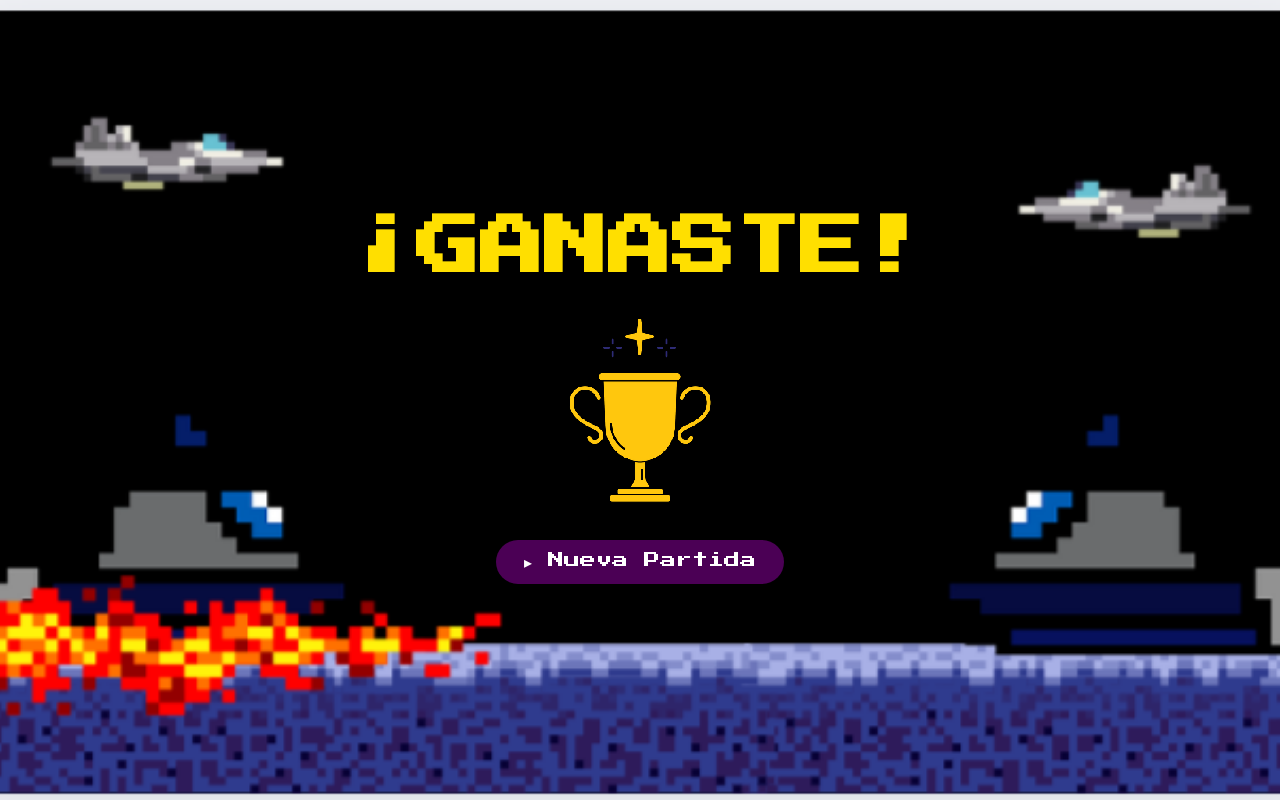
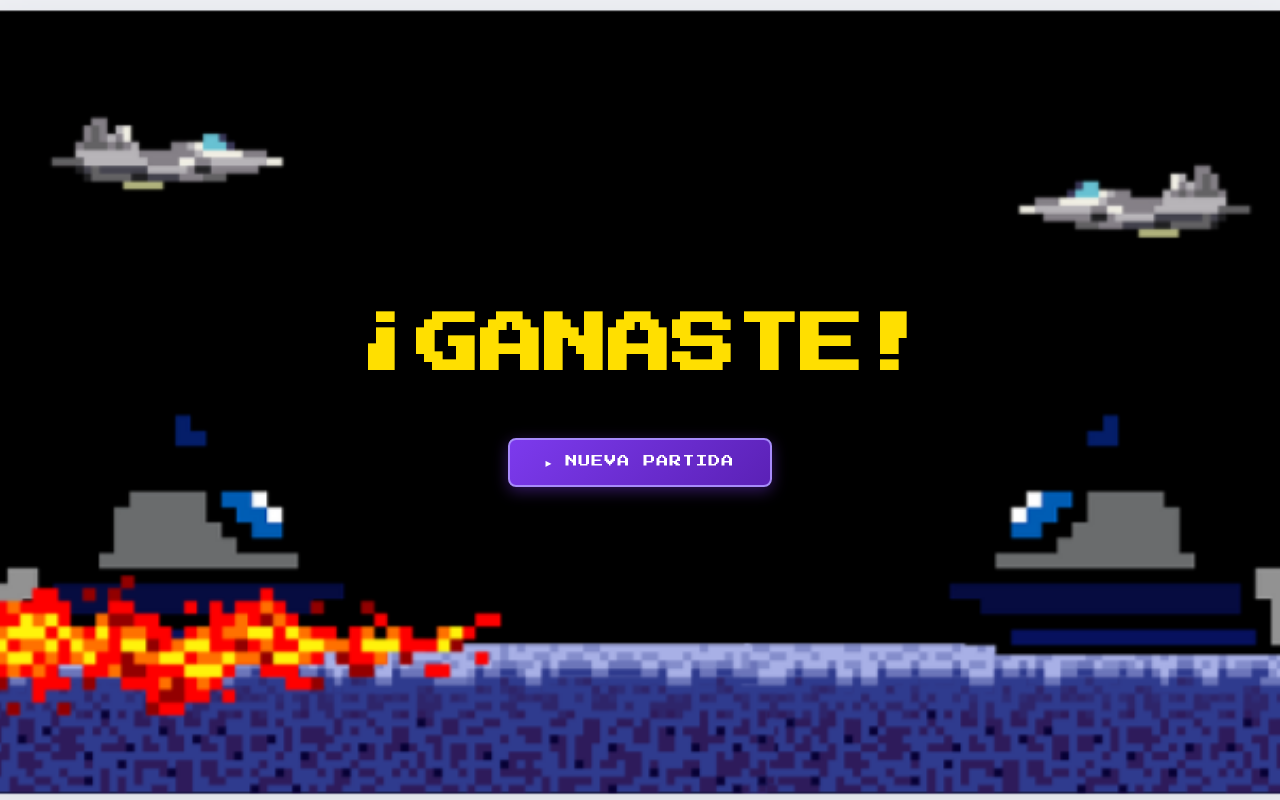
Before and after one commit to YirmanFonecaU/batalla-naval, a React (Vite) app: page /ganaste in a window 1280 px wide. Built offline with nearby package versions, Linux system fonts and the light colour scheme.

Commit message:
otras_cositas

```diff
--- a/src/End.css
+++ b/src/End.css
@@ -9,7 +9,7 @@
   flex-direction: column;
   align-items: center;
   justify-content: center;
-  gap: 30px;
+  gap: 60px;
   color: white;
   text-align: center;
 }
@@ -48,17 +48,24 @@
 }
 
 .end-button {
-  background-color: #4b0055;
-  color: #fff;
-  border: none;
-  padding: 12px 28px;
-  border-radius: 25px;
-  font-size: 1rem;
+  background: linear-gradient(135deg, #7c3aed 0%, #5b21b6 100%);
+  border: 2px solid #a78bfa;
+  color: white;
+  padding: 15px 35px;
+  font-size: 12px;
   cursor: pointer;
-  transition: 0.3s;
+  transition: all 0.3s ease;
+  font-family: 'Press Start 2P', cursive;
+  border-radius: 8px;
+  text-transform: uppercase;
+  letter-spacing: 1px;
+  box-shadow: 0 4px 15px rgba(124, 58, 237, 0.4);
+  min-width: 180px;
+  text-align: center;
 }
 
 .end-button:hover {
-  background-color: #7a0080;
-  transform: scale(1.05);
+  background: linear-gradient(135deg, #8b5cf6 0%, #7c3aed 100%);
+  transform: translateY(-2px) scale(1.05);
+  box-shadow: 0 6px 20px rgba(124, 58, 237, 0.6);
 }
--- a/src/Ganaste.jsx
+++ b/src/Ganaste.jsx
@@ -6,12 +6,8 @@ const Ganaste = () => {
   const navigate = useNavigate();
 
   return (
-    <div
-      className="end-screen"
-      style={{ backgroundImage: "url('/Captura%20de%20pantalla%202025-10-06%20214315.png')" }}
-    >
+    <div className="end-screen">
       <h1 className="end-title victory">¡GANASTE!</h1>
-      <img src="/trofeo.png" alt="Trofeo de victoria" className="end-image" />
       <button className="end-button" onClick={() => navigate("/")}>
         ▸ Nueva Partida
       </button>
--- a/src/Perdiste.jsx
+++ b/src/Perdiste.jsx
@@ -6,12 +6,8 @@ const Perdiste = () => {
   const navigate = useNavigate();
 
   return (
-    <div
-      className="end-screen"
-      style={{ backgroundImage: "url('/Captura%20de%20pantalla%202025-10-06%20214315.png')" }}
-    >
+    <div className="end-screen">
       <h1 className="end-title defeat">¡PERDISTE!</h1>
-      <img src="/barco.png" alt="Barco derribado" className="end-image" />
       <button className="end-button" onClick={() => navigate("/")}>
         ▸ Nueva Partida
       </button>
```
